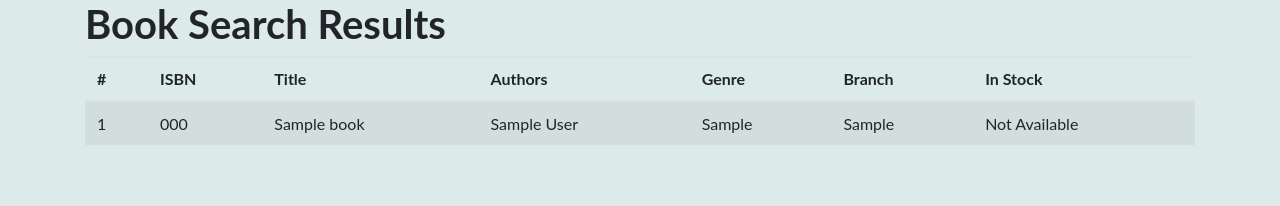
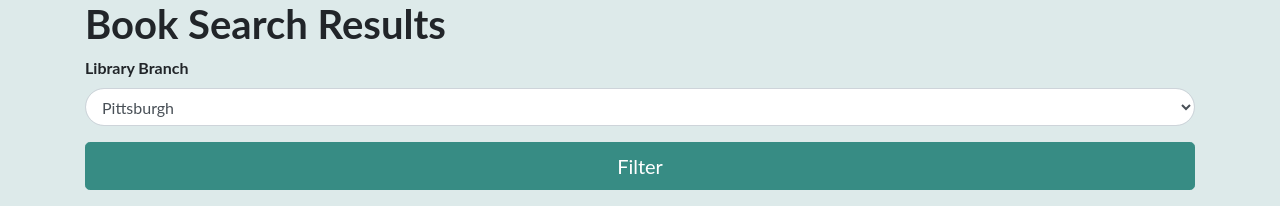
Before and after one commit to CaseyHirth/libraryV2, a Flask app: page /books in a window 1280 px wide. Shown: the part 72-278 px from the top of the page. Run offline with Flask 2, Linux system fonts and the light colour scheme; a user stored in the database is signed in; tables that the repository leaves empty hold one stand-in row (values such as "Sample post"); some libraries are stand-ins or nearby versions.

Commit message:
Added tables to report page, added branch filter option on books tab, added book delete to books tab

```diff
--- a/app.py
+++ b/app.py
@@ -8,7 +8,7 @@ template_dir = os.path.join(basePath, 'templates')
 
 app = Flask(__name__, template_folder=template_dir)
 app.config['SECRET_KEY'] = 'Thisissupposedtobesecret'
-app.config['SQLALCHEMY_DATABASE_URI'] = 'mysql+pymysql://root:Queens77@127.0.0.1:3306/library'
+app.config['SQLALCHEMY_DATABASE_URI'] = 'mysql+pymysql://root:Wing1[1[@127.0.0.1:3306/library'
 
 
 
--- a/forms.py
+++ b/forms.py
@@ -1,6 +1,8 @@
 from flask_wtf import FlaskForm
 from wtforms import StringField, PasswordField, BooleanField, IntegerField, SelectField, SelectMultipleField
 from wtforms.validators import InputRequired, Email, Length
+
+branch_dictionary ={1: 'Pittsburgh', 2: 'Monroeville', 3: 'Cleveland', 4: 'Youngstown'}
 
 class LoginForm(FlaskForm):
     email = StringField('Email', validators=[InputRequired(),Email(message='Invalid email')])
@@ -20,15 +22,11 @@ class RegisterForm(FlaskForm):
     password = PasswordField('Password', validators=[InputRequired(), Length(min=8, max=80)])
 
 class BookSearchForm(FlaskForm):
-    isbn = StringField('ISBN')
-    title = StringField('Title', validators=[Length(max=100)])
-    author = StringField('Author')
-    genre = SelectMultipleField('Genre', choices=[('adventure','Adventure'), ('crime', 'Crime'), ('fantasy', 'Fantasy'), ('horror', 'Horror'), ('memoir', 'Memoir'), ('self-help', 'Self Help'),('drama', 'Drama')])
-    branchLocation = SelectMultipleField('Library Branch', choices=[('pittsburgh', 'Pittsburgh'), ('monroeville', 'Monroeville'), ('cleveland', 'Cleveland'), ('youngstown', 'Youngstown')])
+    branchLocation = SelectField('Library Branch', choices=[(1, 'Pittsburgh'), (2, 'Monroeville'), (3, 'Cleveland'), (4, 'Youngstown')])
 
 class BookAddForm(FlaskForm):
     isbn = StringField('ISBN', validators=[InputRequired()])
     title = StringField('Title', validators=[Length(max=100)])
     author = StringField('Author', validators=[InputRequired()])
     genre = SelectField('Genre', choices=[('adventure','Adventure'), ('crime', 'Crime'), ('fantasy', 'Fantasy'), ('horror', 'Horror'), ('memoir', 'Memoir'), ('self-help', 'Self Help'),('drama','Drama')], validators=[InputRequired()])
-    branchLocation = SelectField('Library Branch', choices=[('pittsburgh', 'Pittsburgh'), ('monroeville', 'Monroeville'), ('cleveland', 'Cleveland'), ('youngstown', 'Youngstown')], validators=[InputRequired()])
+    branchLocation = SelectField('Library Branch', choices=[(1, 'Pittsburgh'), (2, 'Monroeville'), (3, 'Cleveland'), (4, 'Youngstown')], validators=[InputRequired()])
--- a/models.py
+++ b/models.py
@@ -76,8 +76,8 @@ class Book(db.Model):
     branchLocation = db.Column(db.String(50))
 
 
-    check_out = db.relationship('CheckOut', backref='borrowed_book')
-    check_in = db.relationship('CheckIn', backref='borrowed_book')
+    check_out = db.relationship('CheckOut', backref='borrowed_book', cascade='all,delete')
+    check_in = db.relationship('CheckIn', backref='borrowed_book', cascade='all,delete')
 
 worksAt = db.Table('works_at',
     db.Column('employee_id', db.Integer, db.ForeignKey('employees.id')),
--- a/templates/books.html
+++ b/templates/books.html
@@ -36,6 +36,14 @@ Demo App
 
       <div class="starter-template">
         <h1>Book Search Results </h1>
+
+        <div>
+          <form class="form-signin" method="POST" action="/books">
+            {{ form.hidden_tag() }}
+            {{ wtf.form_field(form.branchLocation)  }}
+            <button class="btn btn-lg btn-primary btn-block" type="submit">Filter</button>
+          </form>
+        </div>
         <div class="table-responsive">
           <table class="table table-striped">
             <thead>
@@ -55,26 +63,42 @@ Demo App
 
               {% for book in books %}
                 <tr>
-                  <td>{{ book.id }}</td>
-                  <td>{{ book.isbn }}</td>
-                  <td>{{ book.title }}</td>
-                  <td>{{ book.author }}</td>
-                  <td>{{ book.genre.capitalize() }}</td>
-                  <td>{{ book.branchLocation.capitalize() }}</td>
-                  {% if current_user.is_authenticated %}
+                  <td>{{ book[0].id }}</td>
+                  <td>{{ book[0].isbn }}</td>
+                  <td>{{ book[0].title }}</td>
+                  <td>{{ book[0].author }}</td>
+                  <td>{{ book[0].genre.capitalize() }}</td>
+                  <td>{{ book[1] }}</td>
+
+                  {% if current_user.is_authenticated: %}
                   <td>
-                    {% if available[loop.index-1] == True:  %}
+                    {% if current_user.role == 'member': %}
+
+                      {% if available[loop.index-1] == True:  %}
 
                         <form action="/checkout" method="GET">
-                            <button type='submit' name='book_id' value='{{book.id}}'>Available - Check Out</button>
+                            <button type='submit' name='book_id' value='{{book[0].id}}'>Available - Check Out</button>
+                        </form>
+                      {% else %}
+                        Not Available
+                      {% endif %}
+                    {% elif current_user.role == 'employee': %}
 
+                      {% if available[loop.index-1] == True:  %}
+
+                        <form action="/delete_book" method="GET">
+                            <button type='submit' name='book_id' value='{{book[0].id}}'>Delete</button>
                         </form>
-                    {% else %}
+                      {% else %}
+                        Not Available
+                      {% endif %}
+                    {% else  %}
                         Not Available
                     {% endif %}
 
                   </td>
                   {% endif %}
+
                 </tr>
 
               {% endfor %}
--- a/views.py
+++ b/views.py
@@ -6,10 +6,10 @@ from wtforms import StringField, PasswordField, BooleanField, IntegerField, Sele
 from wtforms.validators import InputRequired, Email, Length
 from flask_sqlalchemy import SQLAlchemy
 from werkzeug.security import generate_password_hash, check_password_hash
-from forms import LoginForm, RegisterForm, BookSearchForm, BookAddForm
+from forms import LoginForm, RegisterForm, BookSearchForm, BookAddForm, branch_dictionary
 from app import app, db
 from flask_login import LoginManager, UserMixin, login_user, login_required, logout_user, current_user
-from models import Member, Book, User, Employees, CheckOut, CheckIn
+from models import Member, Book, User, Employees, CheckOut, CheckIn, Region, Branch
 
 
 @app.route('/')
@@ -18,45 +18,56 @@ def index():
 
 
 
-@app.route('/books')
+@app.route('/books',methods=['GET','POST'])
 def books():
 
-    books = Book.query.all()
+
+    form=BookSearchForm();
+
+    if form.validate_on_submit():
+        books = db.session.query(Book, Branch.branchName).join(Branch, Book.branchLocation == Branch.id).filter(Book.branchLocation == form.branchLocation.data).all()
+
+    else:
+        books = db.session.query(Book,Branch.branchName).join(Branch, Book.branchLocation == Branch.id).all()
+
+    print(books)
+
 
     available=[]
     if current_user.is_authenticated:
-        if current_user.role=='member':
+        if current_user.role=='member' or current_user.role=='employee':
             member = Member.query.filter_by(email=current_user.email).first()
 
             for book in books:
-                checkouts = CheckOut.query.filter_by(book_id = book.id)
-                checkins = CheckIn.query.filter_by(book_id = book.id)
+                checkouts = CheckOut.query.filter_by(book_id = book[0].id)
+                checkins = CheckIn.query.filter_by(book_id = book[0].id)
                 if  checkouts == None or checkouts.count() == checkins.count():
                     available.append(True)
                 else:
                     available.append(False)
 
 
-    return render_template('books.html', books=books, available=available)
+    return render_template('books.html', books=books, available=available, form=form, branch_dictionary=branch_dictionary)
 
 @app.route('/books/search')
 def bookSearch():
     title = request.args.get('keyword')
-    books = Book.query.filter_by(title=title)
+    books = db.session.query(Book,Branch.branchName).join(Branch, Book.branchLocation == Branch.id).filter(Book.title == title).all()
     if current_user.is_authenticated:
         if current_user.role == 'member' or current_user.role=='employee':
             available=[]
             member = Member.query.filter_by(email=current_user.email).first()
 
             for book in books:
-                checkouts = CheckOut.query.filter_by(book_id = book.id)
-                checkins = CheckIn.query.filter_by(book_id = book.id)
+
+                checkouts = CheckOut.query.filter_by(book_id = book[0].id)
+                checkins = CheckIn.query.filter_by(book_id = book[0].id)
                 if  checkouts == None or checkouts.count() == checkins.count():
                     available.append(True)
                 else:
                     available.append(False)
-            return render_template('book_search_results.html', books=books, available=available)
-    return render_template('book_search_results.html', books=books)
+            return render_template('book_search_results.html', books=books, available=available, branch_dictionary=branch_dictionary)
+    return render_template('book_search_results.html', books=books, branch_dictionary=branch_dictionary)
 
 @app.route('/checkout', methods=['GET'])
 @login_required
@@ -109,7 +120,8 @@ def checkin():
 def deleteAbook():
     if current_user.role=='employee':
         book_id = request.args.get('book_id')
-        Book.query.filter_by(id=book_id).delete()
+        book = Book.query.filter_by(id=book_id).first()
+        db.session.delete(book)
         db.session.commit()
         return redirect(url_for('index'))
     else:
@@ -196,25 +208,46 @@ def dashboard():
     if current_user.role == 'employee':
         employee = Employees.query.filter_by(email=current_user.email).first()
 
-        books_by_branch = db.session.query(Book.branchLocation, db.func.count(Book.id)).group_by(Book.branchLocation).all()
+        books_by_branch = db.session.query(Branch.branchName, db.func.count(Book.id)).join(Book, Book.branchLocation == Branch.id).group_by(Branch.id).all()
         total_books = 0
         for branch in books_by_branch:
             total_books+=branch[1]
 
+        total_members= db.session.query(db.func.count(Member.id)).first()
 
         members = db.session.query(Member, db.func.count(CheckOut.id)).join(CheckOut, Member.id==CheckOut.member_id).group_by(Member.id).order_by(db.func.count(CheckOut.id).desc()).all()
 
 
-        return render_template('dashboard.html', name=employee.firstName, members=members, books_by_branch = books_by_branch, total_books=total_books)
+        return render_template('dashboard.html', name=employee.firstName, members=members, books_by_branch = books_by_branch,
+                                total_books=total_books, total_members=total_members[0])
 
 @app.route('/dashboard/report', methods=['GET'])
 @login_required
 def report():
     if current_user.role == 'employee':
 
-        genre_popularity = db.session.query(Book.genre, db.func.count(CheckOut.id)).join(CheckOut, Book.id==CheckOut.book_id).group_by(Book.genre).all()
+        genre_popularity = db.session.query(Book.genre, db.func.count(CheckOut.id)).join(CheckOut, Book.id==CheckOut.book_id).\
+                            group_by(Book.genre).order_by(db.func.count(CheckOut.id).desc()).all()
 
-        return render_template('report.html', genre_popularity=genre_popularity)
+        genre_pop_young = db.session.query(Book.genre, db.func.count(CheckOut.id)).join(CheckOut, Book.id==CheckOut.book_id).\
+                            join(Member, Member.id == CheckOut.member_id).filter(Member.age < 18).group_by(Book.genre).\
+                            order_by(db.func.count(CheckOut.id).desc()).all()
+
+        genre_pop_mid = db.session.query(Book.genre, db.func.count(CheckOut.id)).join(CheckOut, Book.id==CheckOut.book_id).\
+                            join(Member, Member.id == CheckOut.member_id).filter(Member.age >= 18).filter(Member.age <= 40).\
+                            group_by(Book.genre).order_by(db.func.count(CheckOut.id).desc()).all()
+
+        genre_pop_older = db.session.query(Book.genre, db.func.count(CheckOut.id)).join(CheckOut, Book.id==CheckOut.book_id).\
+                            join(Member, Member.id == CheckOut.member_id).filter(Member.age > 40).\
+                            group_by(Book.genre).order_by(db.func.count(CheckOut.id).desc()).all()
+
+        region_by_checkouts = db.session.query(Region.id, Region.regionName, db.func.count(CheckOut.id)).\
+                            join(Branch, Region.id == Branch.region_id).join(Book, Book.branchLocation == Branch.id).\
+                                join(CheckOut, CheckOut.book_id == Book.id).group_by(Region.id).\
+                                    order_by(db.func.count(CheckOut.id).desc()).all()
+
+        return render_template('report.html', genre_popularity=genre_popularity, genre_pop_young=genre_pop_young, genre_pop_mid=genre_pop_mid,
+                                genre_pop_older=genre_pop_older, region_by_checkouts=region_by_checkouts)
 
     return redirect(url_for('access_denied'))
 
@@ -225,6 +258,7 @@ def addBook():
     form = BookAddForm()
 
     if form.validate_on_submit():
+        print(form.branchLocation.data)
         newBook = Book(isbn=form.isbn.data, title=form.title.data, author=form.author.data, genre=form.genre.data, branchLocation=form.branchLocation.data)
         db.session.add(newBook)
         db.session.commit()
```
Also changed, not shown: templates/book_search_results.html (+8 -8 lines), templates/dashboard.html (+6 -1 lines), templates/report.html (+87 -0 lines).
